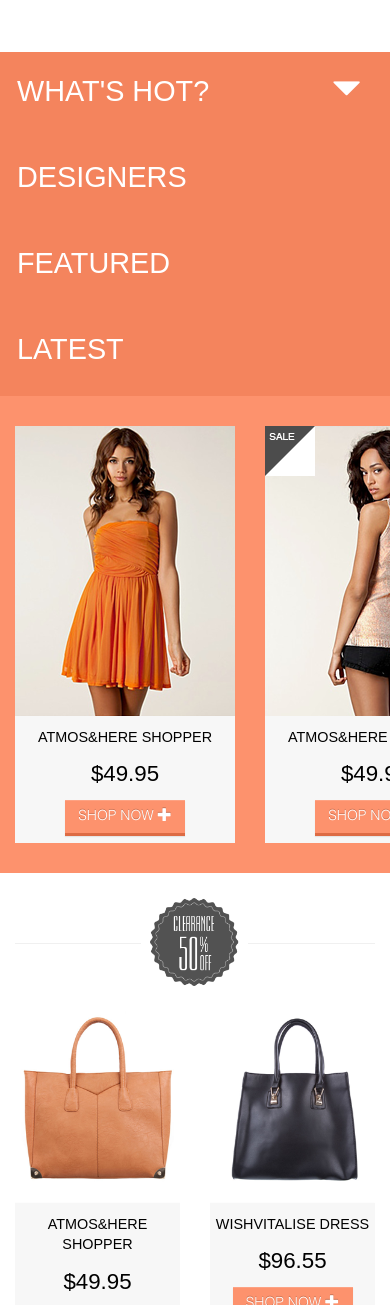
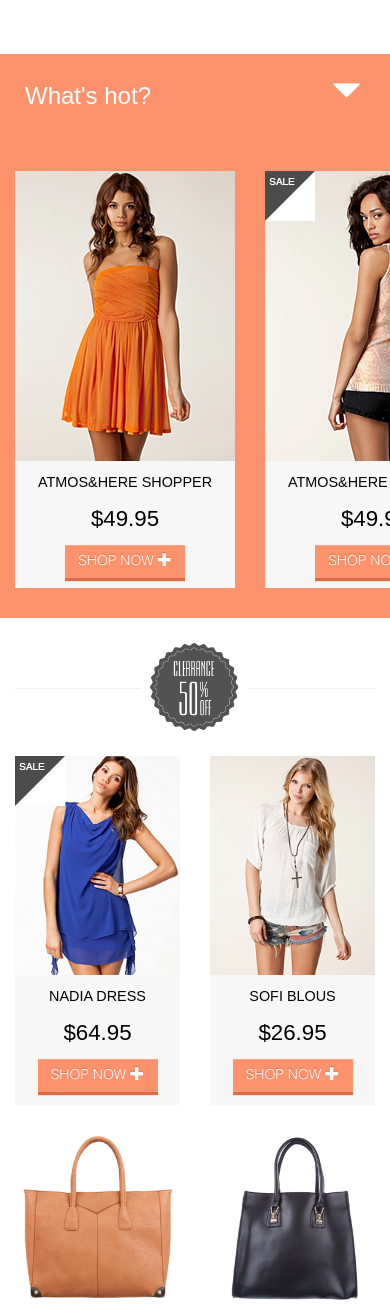
Before and after one commit to leskova-l/LookShop, a plain HTML site: page index.html in a window 390 px wide. Shown: the part 920-2225 px from the top of the page. Drawn offline with nearby package versions, Linux system fonts and the light colour scheme; some icons are missing.

```diff
--- a/css/style.css
+++ b/css/style.css
@@ -273,7 +273,7 @@ ul#menu{
     position: relative;
 }
 
-    #gallery .indicators {
+    #gallery .indicators-md {
         position: absolute;
         list-style: none;
         bottom: 477px;
@@ -283,7 +283,7 @@ ul#menu{
         width: auto;
     }
 
-        #gallery .indicators li {
+        #gallery .indicators-md li {
             display: inline-block;
             width: auto;
             height: auto;
@@ -299,7 +299,7 @@ ul#menu{
             color: #555;
         }
 
-        #gallery .indicators .active, #gallery .control.active {
+        #gallery .indicators-md .active, #gallery .control.active {
             background-color: #fd926d;
             color: #ffffff;
         }
@@ -638,7 +638,7 @@ ul#menu{
     }
 
     #gallery>button{
-        background: #f4845d;
+        background: transparent;
         position: absolute;
         z-index: 10;
         right: 0;
@@ -647,21 +647,24 @@ ul#menu{
         font-size: 120%;
     }
 
-    #gallery #two  {
+    #gallery .indicators-xs  {
         position: relative;
         bottom: 0;
         left: 0;
+        padding:0;
+        margin-bottom: -1px;
     }
 
-        #gallery #two li {
+        #gallery .indicators-xs li {
             display: block;
             height: 88px;
             background: #f4845d;
             color: #fff;
+            padding:25px;
         }
 
-            #gallery #two .indicators li:hover, #gallery .indicators li.active {
-                background: #f4845d;
+            #gallery .indicators-xs li.active {
+                background: #fd926d;
             }
 
     .sale {
--- a/index.html
+++ b/index.html
@@ -154,23 +154,18 @@
                     <button id="one" type="button" class="btn pull-right visible-xs">
                         <span class="glyphicon glyphicon-triangle-bottom" aria-hidden="true"></span>
                     </button>
-                    <ol class="indicators hidden-xs">
-                        <li data-target="#gallery" data-slide-to="0" class="active">
-                            What's hot?
-                        </li>
+                    <ol class="indicators-md hidden-xs">
+                        <li data-target="#gallery" data-slide-to="0" class="active">What's hot?</li>
                         <li data-target="#gallery" data-slide-to="1">Designers</li>
                         <li data-target="#gallery" data-slide-to="2">Featured</li>
                         <li data-target="#gallery" data-slide-to="3">Latest</li>
                     </ol>
-                    <ol id ="two" class="indicators visible-xs">
-                        <li data-target="#gallery" data-slide-to="0" class="active">
-                            What's hot?
-                        </li>
+                    <ol class="indicators-xs visible-xs">
+                        <li data-target="#gallery" data-slide-to="0" class="active">What's hot?</li>
                         <li data-target="#gallery" data-slide-to="1">Designers</li>
                         <li data-target="#gallery" data-slide-to="2">Featured</li>
                         <li data-target="#gallery" data-slide-to="3">Latest</li>
                     </ol>
-
                     <a class="left control active hidden-xs">
                         <span class="glyphicon glyphicon-menu-left" aria-hidden="true"></span>
                     </a>
@@ -356,8 +351,8 @@
                 <img class="img-responsive center-block" src="images/small/clearence_s.png" alt="clear">
             </div>
         </div>
-        <div class="row hidden-xs">
-            <div class="col-md-3 col-sm-4 ">
+        <div class="row ">
+            <div class="col-md-3 col-sm-4 col-xs-6 ">
                 <div class="sale mark_sale">
                     <img class="img-responsive" src="images/sale1.png">
                     <p>Nadia dress</p>
@@ -365,7 +360,7 @@
                     <a class="btn btn-primary" href="#" role="button">Shop now <span class="glyphicon glyphicon-plus" aria-hidden="true"></span></a>
                 </div>
             </div>
-            <div class="col-md-3 col-sm-4 ">
+            <div class="col-md-3 col-sm-4 col-xs-6">
                 <div class="sale">
                     <img class="img-responsive" src="images/sale2.png">
                     <p>Sofi blous</p>
@@ -373,7 +368,7 @@
                     <a class="btn btn-primary" href="#" role="button">Shop now <span class="glyphicon glyphicon-plus" aria-hidden="true"></span></a>
                 </div>
             </div>
-            <div class="col-md-3 col-sm-4 ">
+            <div class="col-md-3 col-sm-4 hidden-xs">
                 <div class="sale mark_sale">
                     <img class="img-responsive" src="images/sale3.png">
                     <p>Goodings shorts</p>
@@ -381,7 +376,7 @@
                     <a class="btn btn-primary" href="#" role="button">Shop now <span class="glyphicon glyphicon-plus" aria-hidden="true"></span></a>
                 </div>
             </div>
-            <div class="col-md-3 hidden-sm">
+            <div class="col-md-3 hidden-sm hidden-xs">
                 <div class="sale">
                     <img class="img-responsive" src="images/sale4.png">
                     <p>Mimosa lace dress</p>
--- a/script.js
+++ b/script.js
@@ -18,11 +18,14 @@ $(function () {
         }
     }
 
-    $("#gallery .indicators li").click(indicators);
+    $("#gallery .indicators-md li, #gallery .indicators-xs li").click(indicators);
 
     function indicators() {
-        $("#gallery .indicators li").removeClass("active");
-        var num = $(this).addClass("active").data("slide-to");
+        $("#gallery .indicators-md li, #gallery .indicators-xs li").removeClass("active");
+        var num = $(this).data("slide-to");
+        $("#gallery .indicators-xs li:eq(" + num + ")").addClass("active");
+        $("#gallery .indicators-md li:eq(" + num + ")").addClass("active");
+
         $("#gallery .item").removeClass("active");
         $("#gallery .item:eq(" + num + ")").addClass("active");
         sale = $(".item.active .sale");
@@ -54,7 +57,7 @@ $(function () {
         $(this).addClass("active");
         $("#gallery a.left").removeClass("active");
     })
-
+	//menu
     $(".btn").click(dropdown);
 
     function dropdown(){
@@ -62,12 +65,11 @@ $(function () {
         $(""+id+"").slideToggle();
     }
 
-    //if (window.screen.width <= '767' || window.innerWidth <= '767') {
-    //    $("#gallery ol>li:gt(0)").hide();
-    //}
-    //else { $("#gallery ol>li:gt(0)").show(); }
+    //gallery
+
+    $(".indicators-xs li:gt(0)").hide();
 
     $("#one").click(function () {
-        $("#two ol>li:gt(0)").slideToggle();
+        $("#gallery .indicators-xs li:gt(0)").slideToggle();
     })
 })
```
